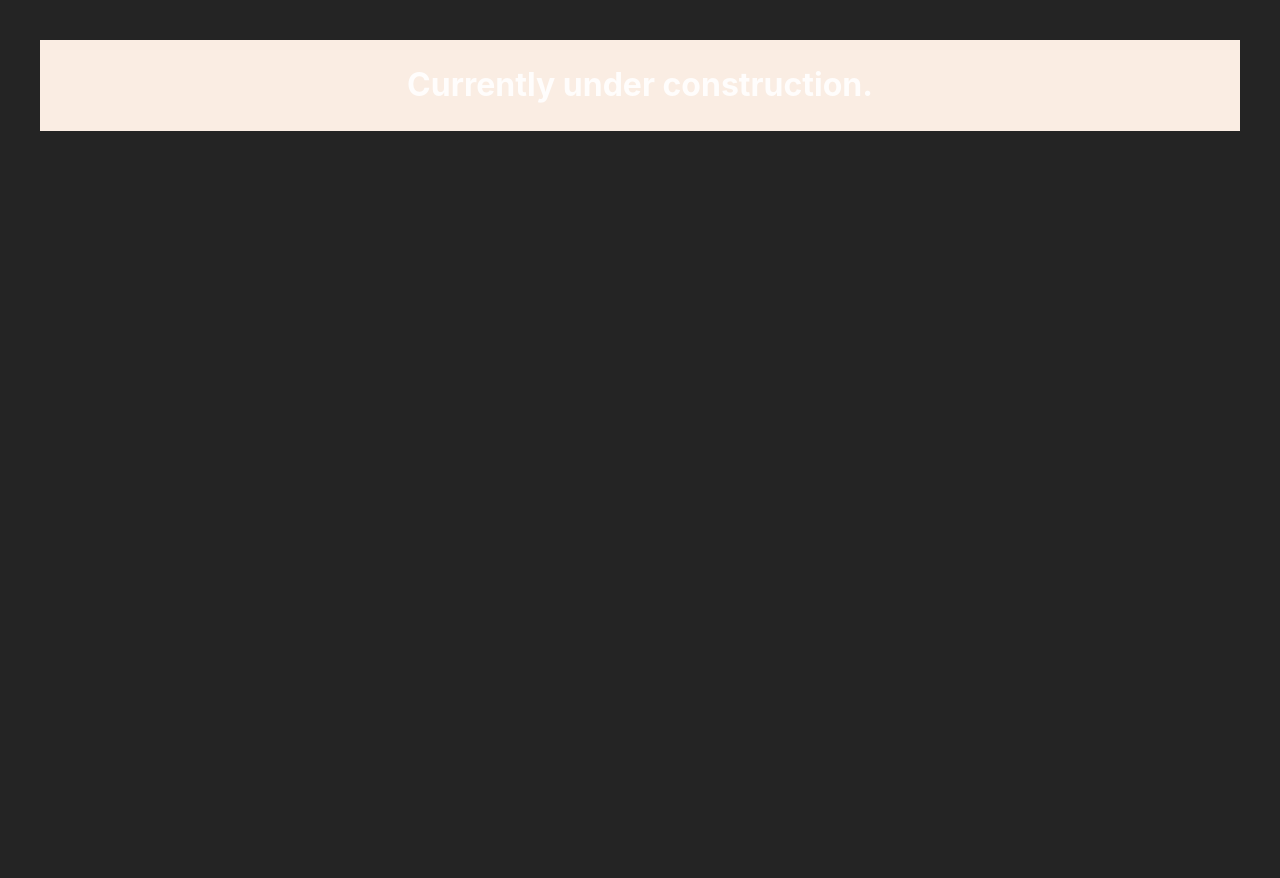
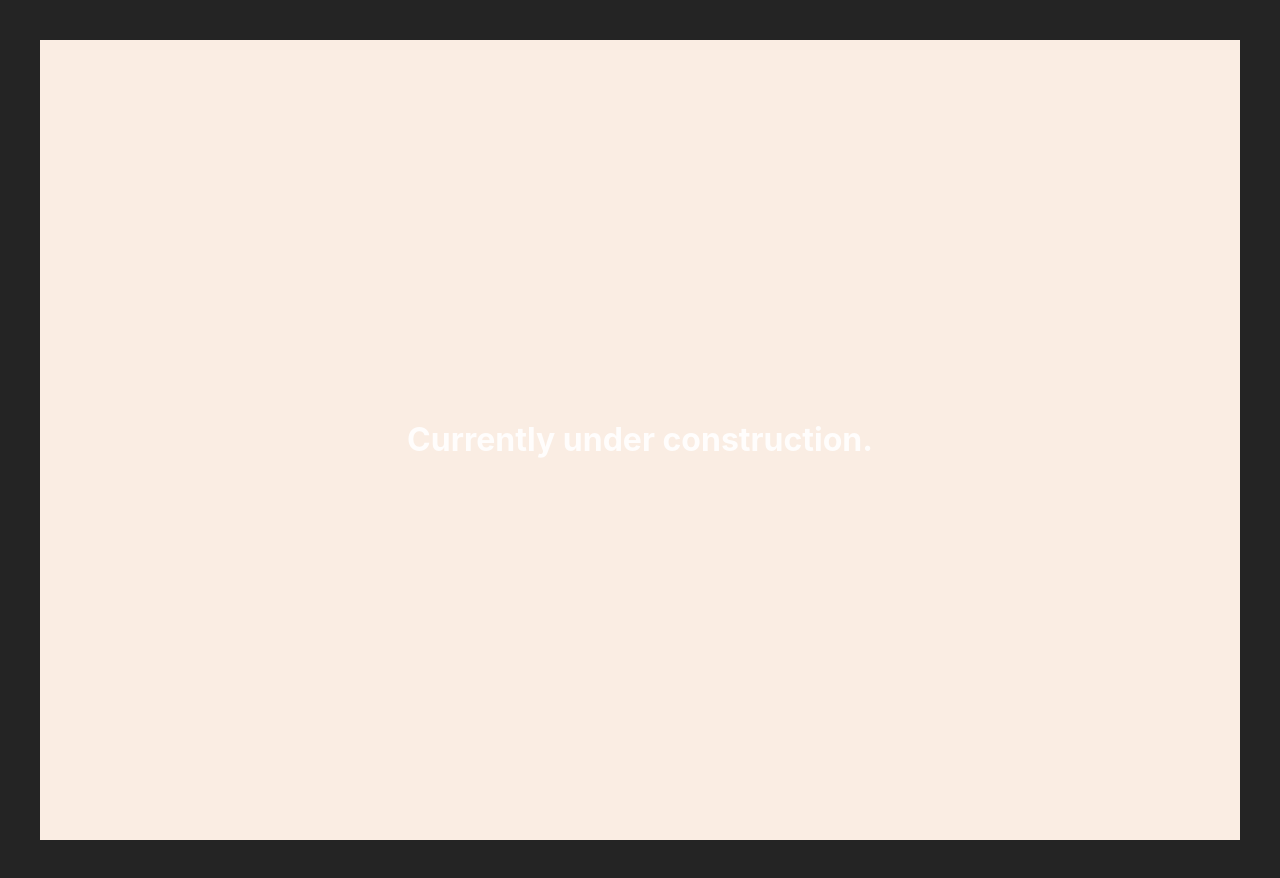
Before and after one commit to umersacirovic2006/Portfolio, a React (Vite) app: page / in a window 1280 px wide. Before the commit the page ends 800 px from the top, so only its background shows below. Built offline with nearby package versions, Linux system fonts and the light colour scheme.

Commit message:
Currently under construdtion

```diff
--- a/src/App.css
+++ b/src/App.css
@@ -10,6 +10,8 @@
   display: flex;
   justify-content: center;
   align-items: center;
+  height: 100vh;
+  width: 100%;
 }
 
 h1 {
```
